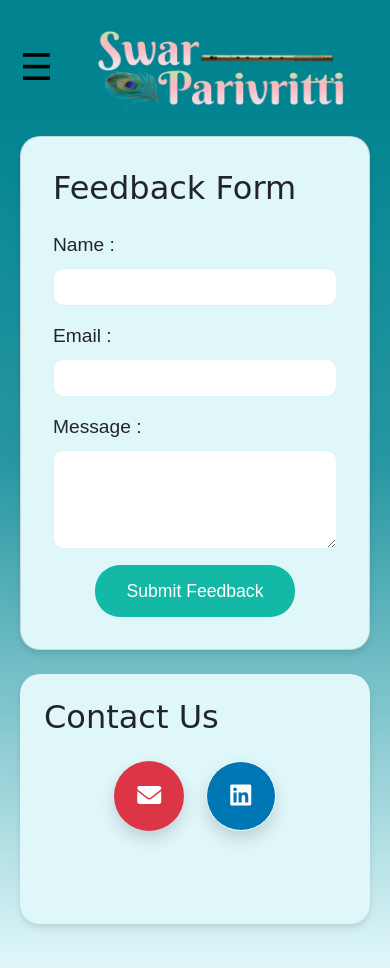
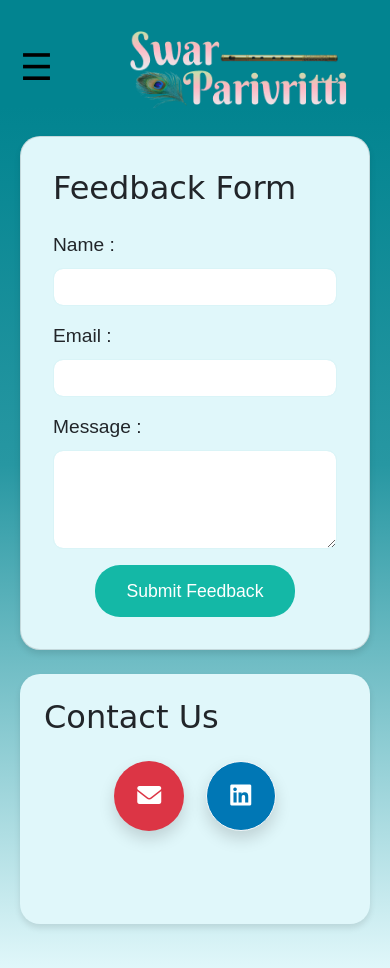
Before and after one commit to Rajz-09/Trial_Based, a website: page contactUs.html in a window 390 px wide. Drawn offline with nearby package versions, Linux system fonts and the light colour scheme; a web font is replaced by a local one.

Commit message:
Logo update

```diff
--- a/css/layout.css
+++ b/css/layout.css
@@ -218,7 +218,7 @@ body {
         order: 2;
         margin-left: auto;
         height: 6rem;
-        width: 17em;
+        width: 15em;
     }
 
     .user-profile {
```
